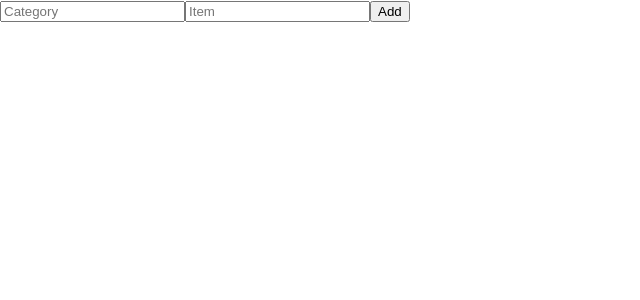
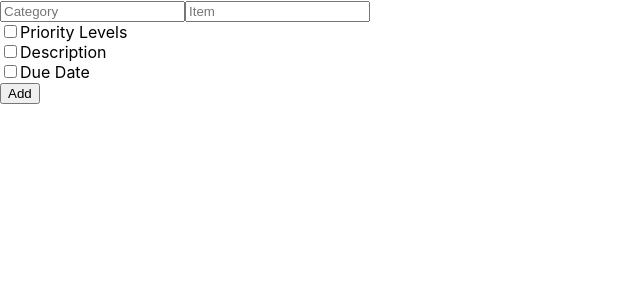
Before and after one commit to arkinmodi/List-App-React, a React (Create React App) app: page / in a window 1280 px wide. Shown: the top 300 px of the page, without its empty margins (0-640 px from the left). Built offline with nearby package versions, Linux system fonts and the light colour scheme.

Commit message:
Added check boxes for Priority Lvl, Desc, Due Date

```diff
--- a/src/App.js
+++ b/src/App.js
@@ -13,6 +13,9 @@ class App extends React.Component {
       mode: "Add",
       editCategoryIndex: -1,
       editItemIndex: -1,
+      isPriority: false,
+      isDescription: false,
+      isDeadline: false,
     };
   }
 
@@ -163,7 +166,6 @@ class App extends React.Component {
           value={this.state.inputCategory}
           placeholder="Category"
         />
-
         {/* Item Input Box */}
         <input
           type="text"
@@ -171,10 +173,36 @@ class App extends React.Component {
           value={this.state.inputItem}
           placeholder="Item"
         />
-
+        <br />
+        <input
+          type="checkbox"
+          checked={this.state.isPriority}
+          onChange={(event) =>
+            this.setState({ isPriority: !this.state.isPriority })
+          }
+        />
+        Priority Levels
+        <br />
+        <input
+          type="checkbox"
+          checked={this.state.isDescription}
+          onChange={(event) =>
+            this.setState({ isDescription: !this.state.isPriority })
+          }
+        />
+        Description
+        <br />
+        <input
+          type="checkbox"
+          checked={this.state.isDeadline}
+          onChange={(event) =>
+            this.setState({ isDeadline: !this.state.isPriority })
+          }
+        />
+        Due Date
+        <br />
         {/* Submit Button */}
         <button onClick={this.submit.bind(this)}>{this.state.mode}</button>
-
         {/* List of Items */}
         <ul>
           {this.state.list.map(({ categoryID, category, items }) => (
```
